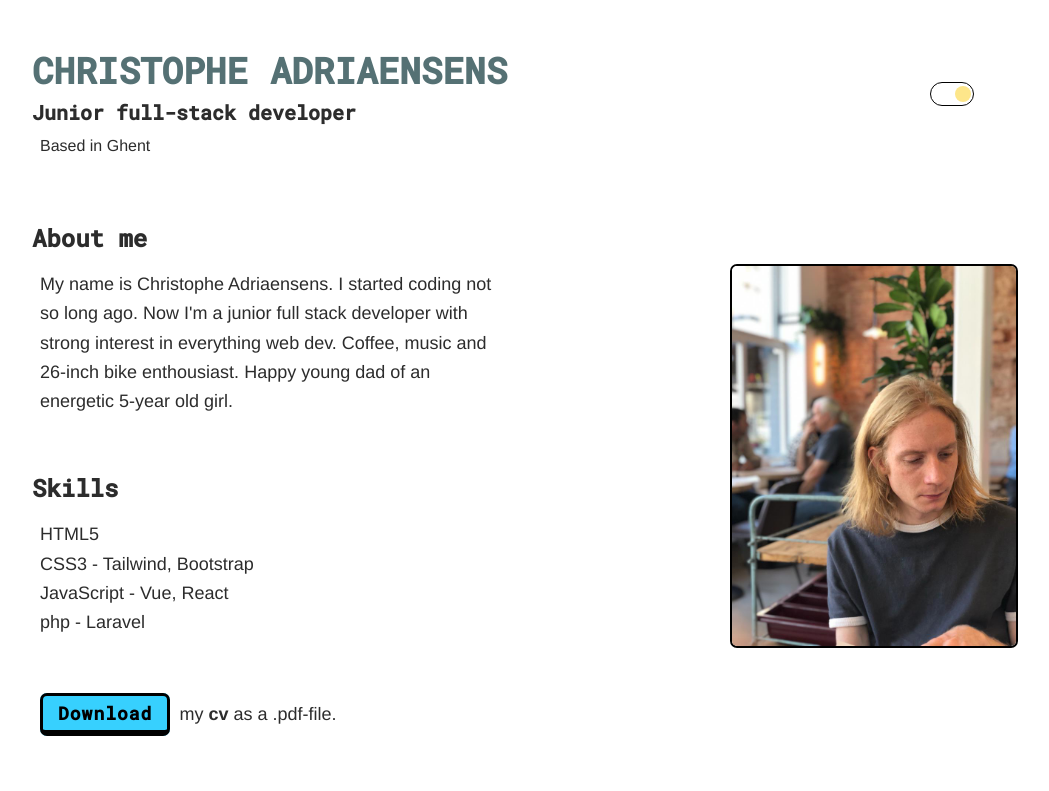
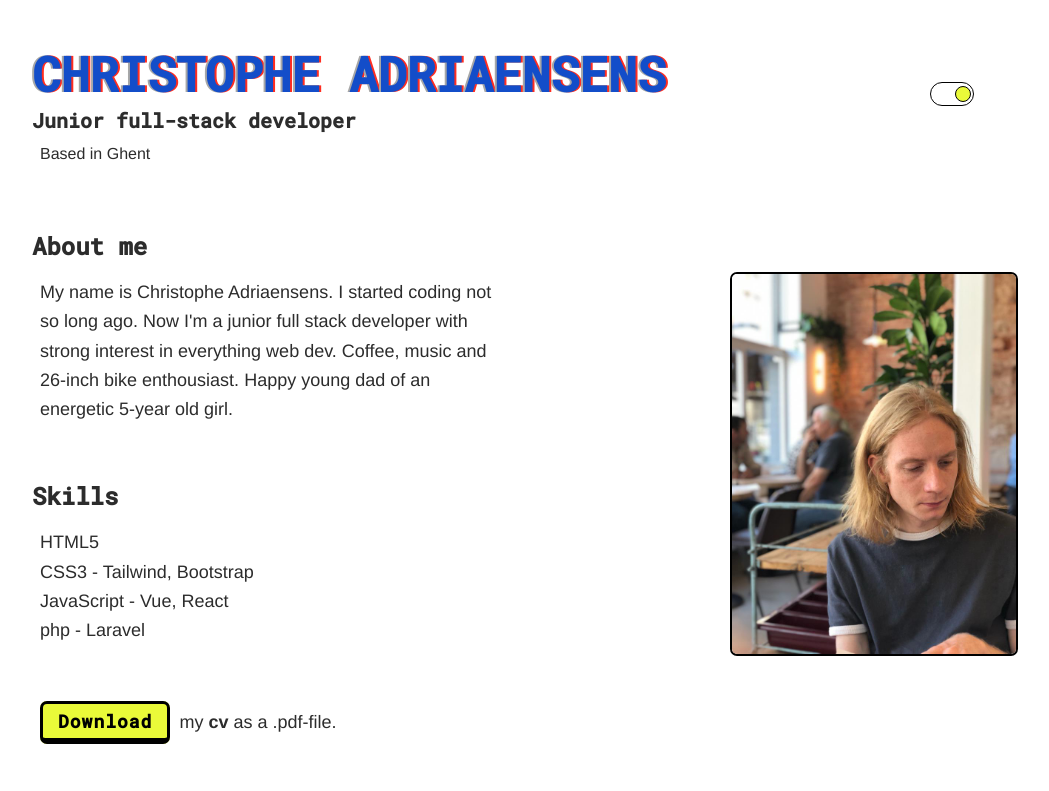
Before and after one commit to chadriae/portfolio-website-vue, a Vue app: page / in a window 1280 px wide. Shown: the top 791 px of the page, without its empty margins (112-1161 px from the left). Built offline with nearby package versions, Linux system fonts and the light colour scheme.

Commit message:
Add styling to name and button and stuff

```diff
--- a/src/components/Hello.vue
+++ b/src/components/Hello.vue
@@ -1,8 +1,8 @@
 <template>
     <div class="text-left">
-        <header class="roboto uppercase font-bold text-4xl mb-2" :class="(mode === 'dark') ? 'grey-font-color' : 'greenish-font-color'">Christophe Adriaensens</header>
-        <p class="roboto font-bold text-xl mb-2" :class="(mode === 'dark') ? 'light-greenish-font-color' : 'blackish-font-color'">Junior full-stack developer</p>
-        <p class="text-gray-700 ml-2" :class="(mode === 'dark') ? 'light-greenish-font-color' : 'blackish-font-color'">Based in Ghent</p>
+        <header id="name" class="roboto uppercase font-bold text-5xl mb-2" :class="(mode === 'dark') ? 'grey-font-color' : 'blue-font-color'">Christophe Adriaensens</header>
+        <p class="roboto font-bold text-xl mb-2" :class="(mode === 'dark') ? 'dark-border-color' : 'blackish-font-color'">Junior full-stack developer</p>
+        <p class="text-gray-700 ml-2" :class="(mode === 'dark') ? 'grey-font-color' : 'blackish-font-color'">Based in Ghent</p>
     </div>
 </template>
 
@@ -15,12 +15,16 @@ export default {
 <style scoped lang="scss">
 @import "../styles/_variables.scss";
 
+#name {
+    text-shadow: -2px 0px 0px rgb(167, 167, 167), 2px 0px 0px $pic-hover-color;
+}
+
 .roboto {
     font-family: $roboto-font;
 }
 
-.greenish-font-color{
-    color: $greenish-font-color;
+.blue-font-color{
+    color: $blue-font-color;
     transition: $font-color-transition;
 }
 
@@ -38,4 +42,8 @@ export default {
     color: $dark-font-color;
     transition: $font-color-transition;
 }
+
+.dark-border-color {
+    color: $dark-border-color;
+}
 </style>
--- a/src/styles/_variables.scss
+++ b/src/styles/_variables.scss
@@ -8,8 +8,8 @@ $pic-hover-color: #FF2D20;
 
 $white-color: rgba(255, 255, 255, 0.934);
 $dark-font-color: rgba(4, 4, 4, 0.838);
-$greenish-font-color: #557174;
-$light-greenish-font-color: #9dcbd0;
+$blue-font-color: rgb(19, 77, 201);
+$light-greenish-font-color: #ccd09d;
 
 $dark-bg-color: #22262d;
 
@@ -23,4 +23,4 @@ $opacity-transition: opacity 0.5s ease-out;
 
 $full-filter-invert: invert(100%);
 
-$button-color: #37d0fe;
+$button-color: #eafa39;
--- a/src/tools/Switch.vue
+++ b/src/tools/Switch.vue
@@ -16,7 +16,7 @@
       @click="$emit('toggle')"
     >
       <span
-        :class="enabled ? 'transition duration-700 translate-x-1 bg-yellow-500' : 'transition duration-700 translate-x-6 bg-yellow-200'"
+        :class="enabled ? 'transition duration-700 translate-x-1 button-color border border-black' : 'transition duration-700 translate-x-6 button-color border border-black'"
         class="focus:outline-none inline-block w-4 h-4 transform rounded-full"
       />
     </Switch>
@@ -57,6 +57,11 @@
 
 <style scoped lang="scss">
 @import "../styles/_variables.scss";
+
+  .button-color {
+    background-color: $button-color;
+  }
+
   .background-dark {
     background-color: $dark-bg-color;
     transition: $transition;
```
